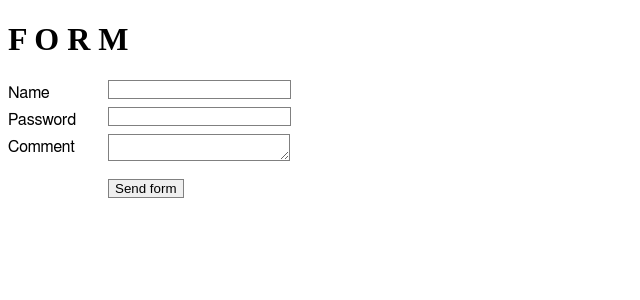
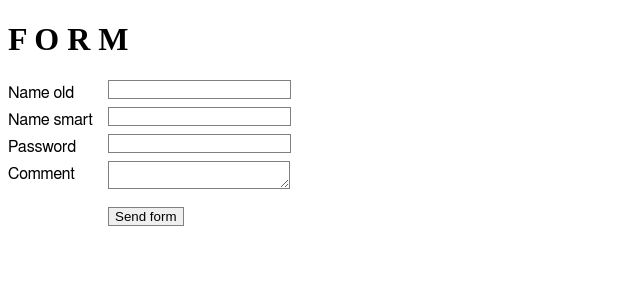
Before and after one commit to OlegFedorenko/PHP_SkillUP, a PHP site: page / in a window 1280 px wide. Shown: the top 300 px of the page, without its empty margins (0-640 px from the left). Run offline with PHP 8.4, Linux system fonts and the light colour scheme.

Commit message:
вторая часть дз - есть проблемы с классом SmartForm

```diff
--- a/classes/Form.php
+++ b/classes/Form.php
@@ -1,6 +1,6 @@
 <?php
 
-//require __DIR__.'/SmartForm.php';
+require_once __DIR__.'/SmartForm.php';
 
 class Form
 {
@@ -55,7 +55,6 @@ class Form
         {
             $line.=$key.$glue1.'"'.$value.'"'.$glue2;
         }
-        //echo $line;
         return $line;
     }
 
--- a/classes/SmartForm.php
+++ b/classes/SmartForm.php
@@ -1,20 +1,19 @@
 <?php
 
-require __DIR__.'/Form.php';
+require_once __DIR__.'/Form.php';
 
 class SmartForm extends Form
 {
 
     public function input2($label,$array)
     {
-        $out = sprintf('<input %s value="%s">', $this->arrayToString ($array), $this->getValue('name'));
+        $out = sprintf('<input %s value="%s">', $this->arrayToString ($array), $this->getValue($array['name']));
         $ret = sprintf('<label>%s %s</label>', $label, $out);
         return $ret;
     }
 
     public function getValue($field)
     {
-        global $data;
-        return isset($data[$field]) ? $data[$field] :'';
+        return isset($_REQUEST[$field]) ? $_REQUEST[$field] :'';
     }
 }
--- a/index.php
+++ b/index.php
@@ -2,8 +2,8 @@
 error_reporting();
 ini_set('display_errors', true);
 
-require __DIR__.'/classes/Form.php';
-//require __DIR__.'/classes/SmartForm.php';
+require_once __DIR__.'/classes/Form.php';
+require_once __DIR__.'/classes/SmartForm.php';
 ?>
 
 <!DOCTYPE html>
@@ -18,13 +18,13 @@ require __DIR__.'/classes/Form.php';
 <?php
     $form = new Form();
 
-    //$smart = new SmartForm();
+    $smart = new SmartForm();
 
     echo $form->open(['action'=>'index.php', 'method'=>'post']);
 
-    echo $form->input('Name', ['type'=>'text', 'name'=>'name', 'value'=>'']);
+    echo $form->input('Name old', ['type'=>'text', 'name'=>'name', 'value'=>'']);
 
-    //echo $smart->input('Name', ['type'=>'text', 'name'=>'name', 'value'=>'']);
+    echo $smart->input2('Name smart', ['type'=>'text', 'name'=>'name', 'value'=>'']);
 
     echo $form->password('Password', ['type'=>'password', 'name'=>'pword', 'value'=>'']);
 
```
